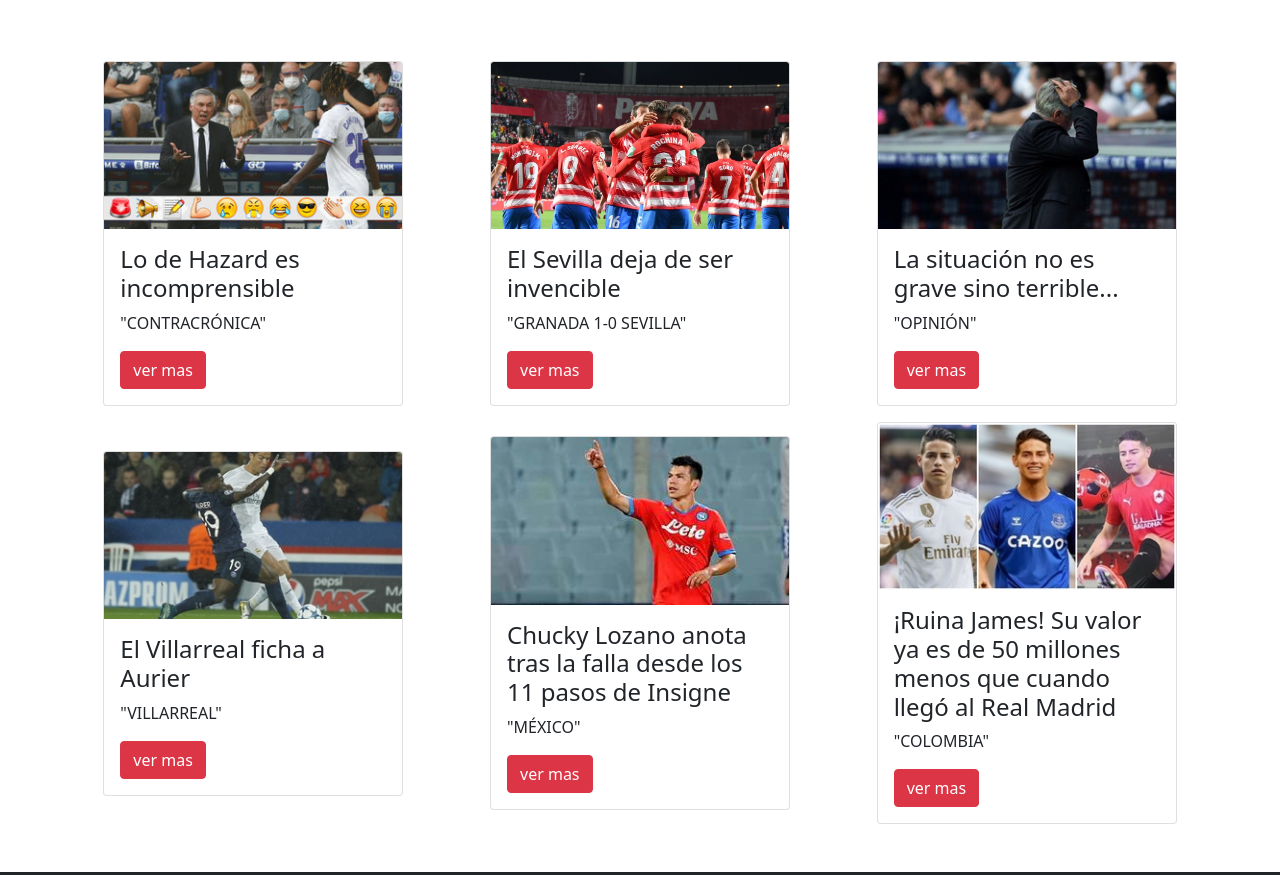
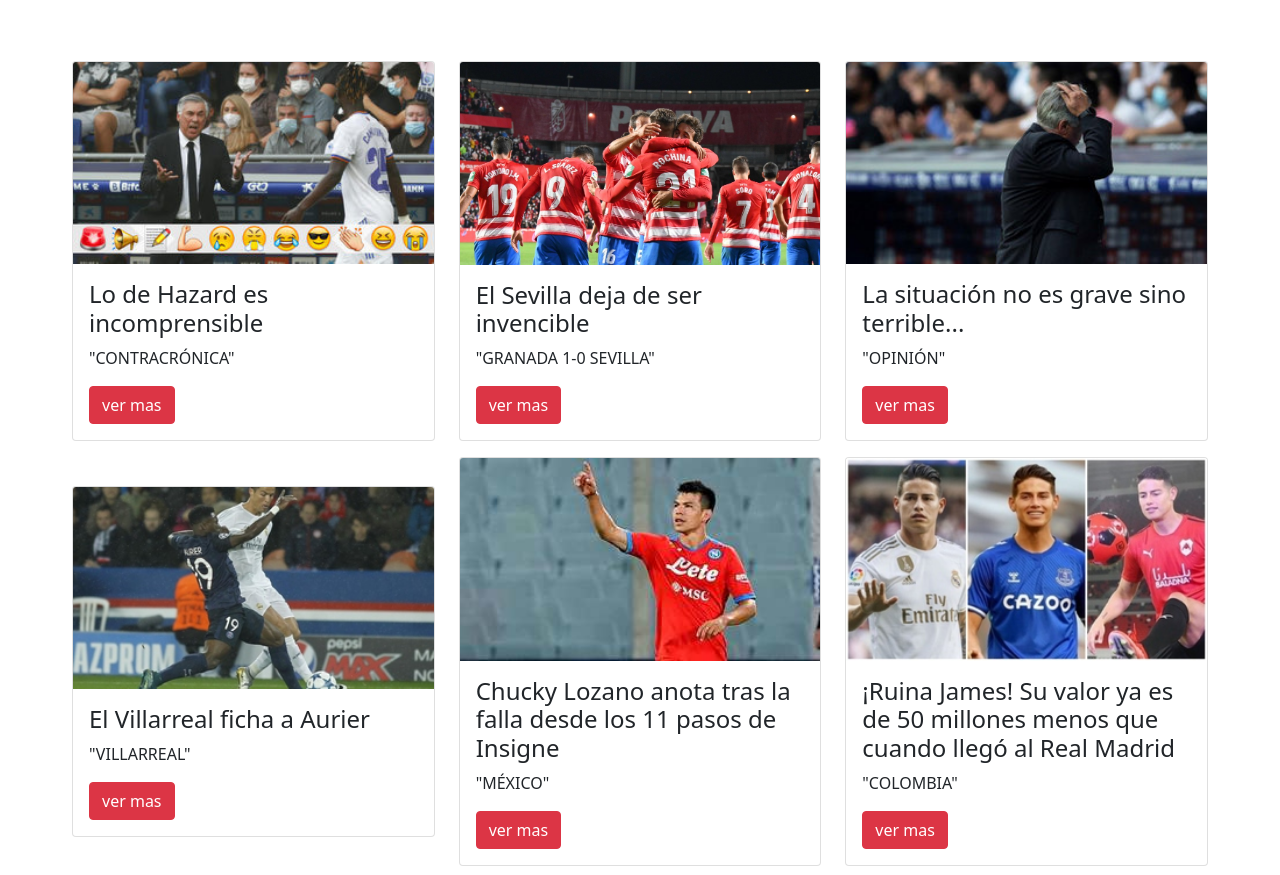
Before and after one commit to estPMUC/trabajo2.github.io, a plain HTML site: page index.html in a window 1280 px wide. Shown: the part 857-1732 px from the top of the page. Drawn offline with nearby package versions, Linux system fonts and the light colour scheme.

Commit message:
Update index.html

```diff
--- a/index.html
+++ b/index.html
@@ -338,7 +338,7 @@
 
     <div class="row row align-items-center justify-content-center m-5 ">
       <div class="col-xl-4 col-md-6 col-sm-12 pt-3">
-        <div class="card mx-auto " style="width:300px">
+        <div class="card mx-auto ">
           <img class="card-img-top" src="c1.jpg" alt="Card image">
           <div class="card-body">
             <h4 class="card-title">Lo de Hazard es incomprensible</h4>
@@ -348,7 +348,7 @@
         </div>
       </div>
       <div class="col-xl-4 col-md-6 col-sm-12 pt-3">
-        <div class="card mx-auto" style="width:300px">
+        <div class="card mx-auto">
           <img class="card-img-top" src="c2.jpg" alt="Card image">
           <div class="card-body">
             <h4 class="card-title">El Sevilla deja de ser invencible</h4>
@@ -358,7 +358,7 @@
         </div>
       </div>
       <div class="col-xl-4 col-md-6 col-sm-12 pt-3">
-        <div class="card mx-auto" style="width:300px">
+        <div class="card mx-auto">
           <img class="card-img-top" src="c3.jpg" alt="Card image">
           <div class="card-body">
             <h4 class="card-title">La situación no es grave sino terrible...</h4>
@@ -369,7 +369,7 @@
       </div>
 
       <div class="col-xl-4 col-md-6 col-sm-12 pt-3">
-        <div class="card mx-auto" style="width:300px">
+        <div class="card mx-auto">
           <img class="card-img-top" src="c4.jpg" alt="Card image">
           <div class="card-body">
             <h4 class="card-title">El Villarreal ficha a Aurier</h4>
@@ -379,7 +379,7 @@
         </div>
       </div>
       <div class="col-xl-4 col-md-6 col-sm-12 pt-3">
-        <div class="card mx-auto" style="width:300px">
+        <div class="card mx-auto">
           <img class="card-img-top" src="c5.jpg" alt="Card image">
           <div class="card-body">
             <h4 class="card-title">Chucky Lozano anota tras la falla desde los 11 pasos de Insigne</h4>
@@ -389,7 +389,7 @@
         </div>
       </div>
       <div class="col-xl-4 col-md-6 col-sm-12 pt-3">
-        <div class="card mx-auto" style="width:300px">
+        <div class="card mx-auto">
           <img class="card-img-top" src="c6.jpg" alt="Card image">
           <div class="card-body">
             <h4 class="card-title">¡Ruina James! Su valor ya es de 50 millones menos que cuando llegó al Real Madrid</h4>
```
